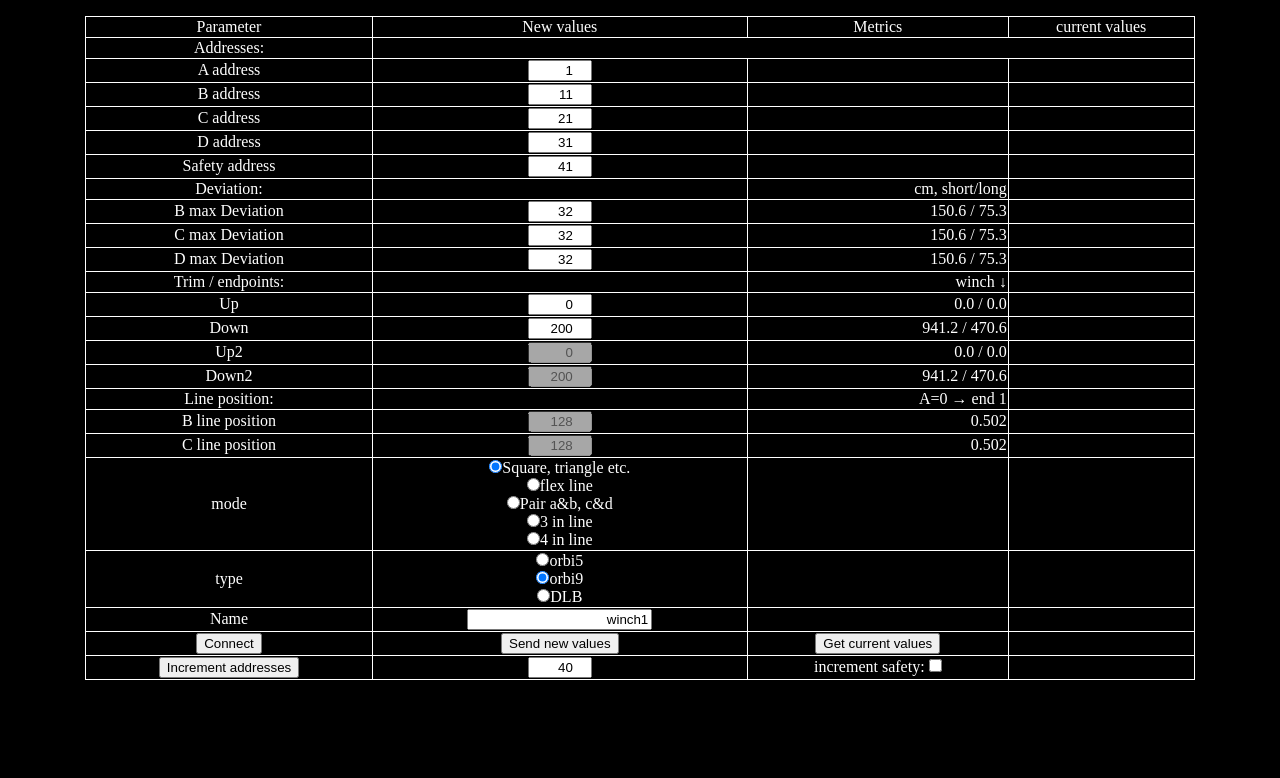
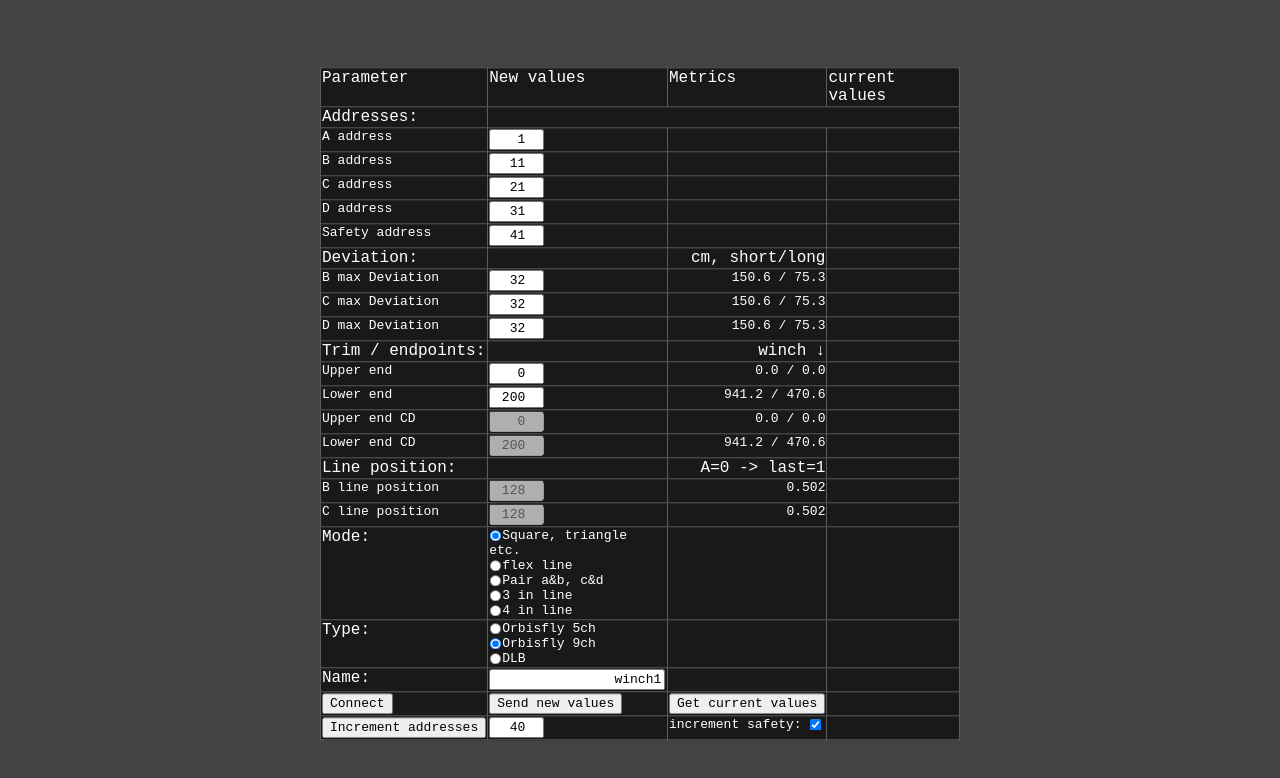
Before and after one commit to ledstructures/ledstructures.github.io, a plain HTML site: page index.html in a window 1280 px wide. Drawn offline with Linux system fonts and the light colour scheme.

Commit message:
css stuff

```diff
--- a/IndexStyle.css
+++ /dev/null
@@ -1,34 +0,0 @@
-body{text-align: center;
-    margin: auto;
-background-color: black;}
-
-    .Items {  display: grid;
-        grid-template-columns: 0.2fr 2.6fr 0.2fr;
-        grid-template-rows: 0.2fr 3.6fr 0.2fr;
-        grid-auto-columns: 1fr;
-        gap: 1px 0px;
-        grid-auto-flow: row;
-        grid-template-areas:
-          ". . ."
-          ". table ."
-          ". . .";
-      }
-
-    td,
-    tr,
-    table {
-        border: 1px solid black;
-        border-collapse: collapse;
-        text-align: center;
-        grid-area: table;
-        background-color: black ;
-        color: white;
-        border-color: white;
-    }
-
-    input,
-    p {
-        /* font-size: medium; */
-        text-align: right;
-        margin: 0;
-    }
--- a/index.html
+++ b/index.html
@@ -1,22 +1,32 @@
 <!DOCTYPE html>
 <html>
-<link rel="stylesheet" href="IndexStyle.css">
+<link rel="stylesheet" href="style.css">
 
 <head>
 </head>
 
 <body>
-    <div class="Items">
+    <div class="contentdiv">
         <table>
             <tr>
-                <td>Parameter</td>
-                <td>New values</td>
-                <td>Metrics</td>
+                <td>
+                    <p class="table_paragraph"> Parameter</p>
+                </td>
+                <td>
+                    <p class="table_paragraph">New values</p>
+                </td>
+                <td>
+                    <p class="table_paragraph">Metrics</p>
+                </td>
 
-                <td>current values</td>
+                <td>
+                    <p class="table_paragraph">current values</p>
+                </td>
             </tr>
             <tr>
-                <td>Addresses:</td>
+                <td>
+                    <p class="table_paragraph"> Addresses:</p>
+                </td>
             </tr>
             <tr>
                 <td>A address</td>
@@ -72,10 +82,12 @@
                 </td>
             </tr>
             <tr>
-                <td>Deviation:</td>
+                <td>
+                    <p class="table_paragraph"> Deviation:</p>
+                </td>
                 <td></td>
                 <td>
-                    <p id="RWVcentimeters"></p>
+                    <p id="RWVcentimeters" class="table_metrics"></p>
                 </td>
             </tr>
 
@@ -127,13 +139,18 @@
             </tr>
 
             <tr>
-                <td>Trim / endpoints:</td>
+                <td>
+                    <p class="table_paragraph">Trim / endpoints:</p>
+
+                </td>
                 <td></td>
-                <td><p>winch ↓</p></td>
+                <td>
+                    <p class="table_metrics">winch ↓</p>
+                </td>
             </tr>
 
             <tr>
-                <td>Up</td>
+                <td>Upper end</td>
                 <td> <input id="NewUp" type="number" min="0" max="255" onchange="changeCatchAll();" />
                 </td>
                 <td>
@@ -145,7 +162,7 @@
             </tr>
 
             <tr>
-                <td>Down</td>
+                <td>Lower end</td>
                 <td> <input id="NewDown" type="number" min="0" max="255" onchange="changeCatchAll();" />
                 </td>
                 <td>
@@ -157,7 +174,7 @@
             </tr>
 
             <tr>
-                <td>Up2</td>
+                <td>Upper end CD</td>
                 <td> <input id="NewUpCD" type="number" min="0" max="255" onchange="changeCatchAll();" />
                 </td>
                 <td>
@@ -170,7 +187,7 @@
             </tr>
 
             <tr>
-                <td>Down2</td>
+                <td>Lower end CD</td>
                 <td> <input id="NewDownCD" type="number" min="0" max="255" onchange="changeCatchAll();" />
                 </td>
                 <td>
@@ -183,9 +200,13 @@
             </tr>
 
             <tr>
-                <td>Line position:</td>
+                <td>
+                    <p class="table_paragraph">Line position:</p>
+                </td>
                 <td></td>
-                <td><p>A=0 → end 1</p> </td>
+                <td>
+                    <p class="table_metrics">A=0 -> last=1</p>
+                </td>
             </tr>
 
             <!-- <tr>
@@ -221,7 +242,9 @@
                 </td>
             </tr>
             <tr>
-                <td>mode</td>
+                <td>
+                    <p class="table_paragraph">Mode:</p>
+                </td>
                 <td class="radiob">
                     <form id="NewMode" onchange="changeCatchAll();">
                         <input type="radio" name="mode" id="LIFOLLOWA" checked="true">Square, triangle etc.<br>
@@ -240,11 +263,11 @@
 
 
             <tr>
-                <td>type</td>
+                <td><p class="table_paragraph">Type:</p></td>
                 <td class="radiob">
                     <form id="NewType" onchange="changeCatchAll();">
-                        <input type="radio" name="type" id="TYORBISFLY5">orbi5<br>
-                        <input type="radio" name="type" id="TYORBISFLY9" checked="true">orbi9<br>
+                        <input type="radio" name="type" id="TYORBISFLY5">Orbisfly 5ch<br>
+                        <input type="radio" name="type" id="TYORBISFLY9" checked="true">Orbisfly 9ch<br>
                         <input type="radio" name="type" id="TYDLB">DLB<br>
                     </form>
                 </td>
@@ -255,7 +278,7 @@
                 </td>
             </tr>
             <tr>
-                <td>Name</td>
+                <td><p class="table_paragraph">Name:</p></td>
                 <td>
                     <input id="NewName" type="text" maxlength="8" onchange="changeCatchAll();" />
                 </td>
@@ -283,7 +306,7 @@
                 <td> <input id="AddrIncrement" type="number" min="1" max="512" />
                 </td>
                 <td>
-                    increment safety: <input type="checkbox" id="AddrIncrementSafety">
+                    increment safety: <input type="checkbox" id="AddrIncrementSafety" checked="true">
                 </td>
             </tr>
         </table>
--- a/js/main.js
+++ b/js/main.js
@@ -27,6 +27,12 @@ function connect() {
     }
 }
 
+// add eventlistener to scrollwheel to enable scrolling on numerik inputs
+document.addEventListener("wheel", function (event) {
+    if (document.activeElement.type === "number") {
+        //YES again a very bad idea, but it works!
+        changeCatchAll(); }
+});
 
 //obviously a very bad implementation of onchange handler, but i don't feel like doin it right in this hiddious language!
 function changeCatchAll() {
@@ -43,8 +49,8 @@ function setRWV() {
     switch (winchNew.type) {
         case WinchTypes.TYORBISFLY5:
         case WinchTypes.TYORBISFLY9:
-            factor = 1200/255;
-            factor2 = 600/255;
+            factor = 1200 / 255;
+            factor2 = 600 / 255;
 
             document.getElementById("RWVDevB").innerHTML = (winchNew.WinchBdev * factor).toFixed(1) + " / " + (winchNew.WinchBdev * factor2).toFixed(1);
             document.getElementById("RWVDevC").innerHTML = (winchNew.WinchCdev * factor).toFixed(1) + " / " + (winchNew.WinchCdev * factor2).toFixed(1);
@@ -60,7 +66,7 @@ function setRWV() {
             break;
 
         case WinchTypes.TYDLB:
-            factor = 1200/255;
+            factor = 1200 / 255;
             document.getElementById("RWVDevB").innerHTML = (winchNew.WinchBdev * factor).toFixed(1);
             document.getElementById("RWVDevC").innerHTML = (winchNew.WinchCdev * factor).toFixed(1);
             document.getElementById("RWVDevD").innerHTML = (winchNew.WinchDdev * factor).toFixed(1);
--- /dev/null
+++ b/style.css
@@ -0,0 +1,81 @@
+body {
+    /* text-align: center; */
+    margin: auto;
+    /* background-color: black; */
+}
+
+body {
+    background-color: rgb(67, 67, 67);
+    font-family: 'Courier New', Courier, monospace;
+    font-size: small;
+}
+
+input {
+    font-family: 'Courier New', Courier, monospace;
+    font-size: small;
+    vertical-align: right;
+
+}
+
+input[type="checkbox"],
+ input[type="radio"] {
+
+    -webkit-transform: scale(0.85);
+    vertical-align: middle;
+}
+
+
+.table_metrics,
+.table_paragraph {
+    font-size: medium;
+    vertical-align: top;
+}
+
+.table_paragraph {
+    text-align: left;
+
+}
+
+.table_metrics {
+    text-align: right;
+
+}
+
+
+.contentdiv {
+    position: absolute;
+    /* top: 50%; */
+    left: 50%;
+    transform: translate(-50%, 10%);
+    /* display: grid; */
+    /* grid-template-columns: 0.2fr 2.6fr 0.2fr;     */
+    /* grid-template-rows: 0.2fr 3.6fr 0.2fr; */
+    /* grid-auto-columns: 1fr;
+    gap: 1px 0px;
+    grid-auto-flow: row;
+    grid-template-areas:
+        ". . ."
+        ". table ."
+        ". . ."; */
+}
+
+td,
+tr,
+table {
+    vertical-align: top;
+    border: 1px solid rgb(91, 91, 91);
+    border-radius: 5px;
+    border-collapse: collapse;
+    /* text-align: center; */
+    grid-area: table;
+    background-color: rgb(25, 25, 25);
+    color: white;
+    /* border-color: white; */
+}
+
+input,
+p {
+    /* font-size: medium; */
+    text-align: right;
+    margin: 0;
+}
```
